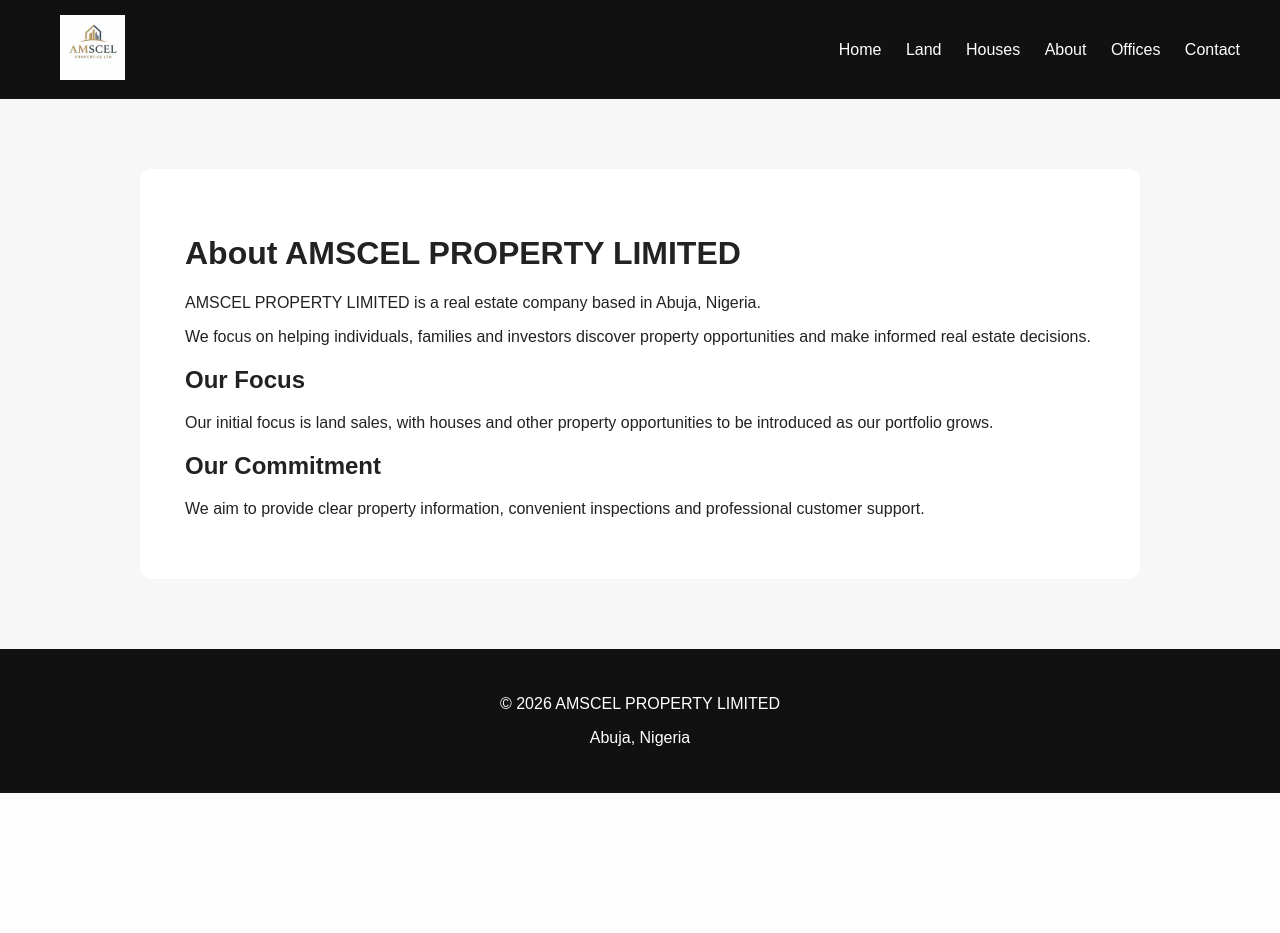
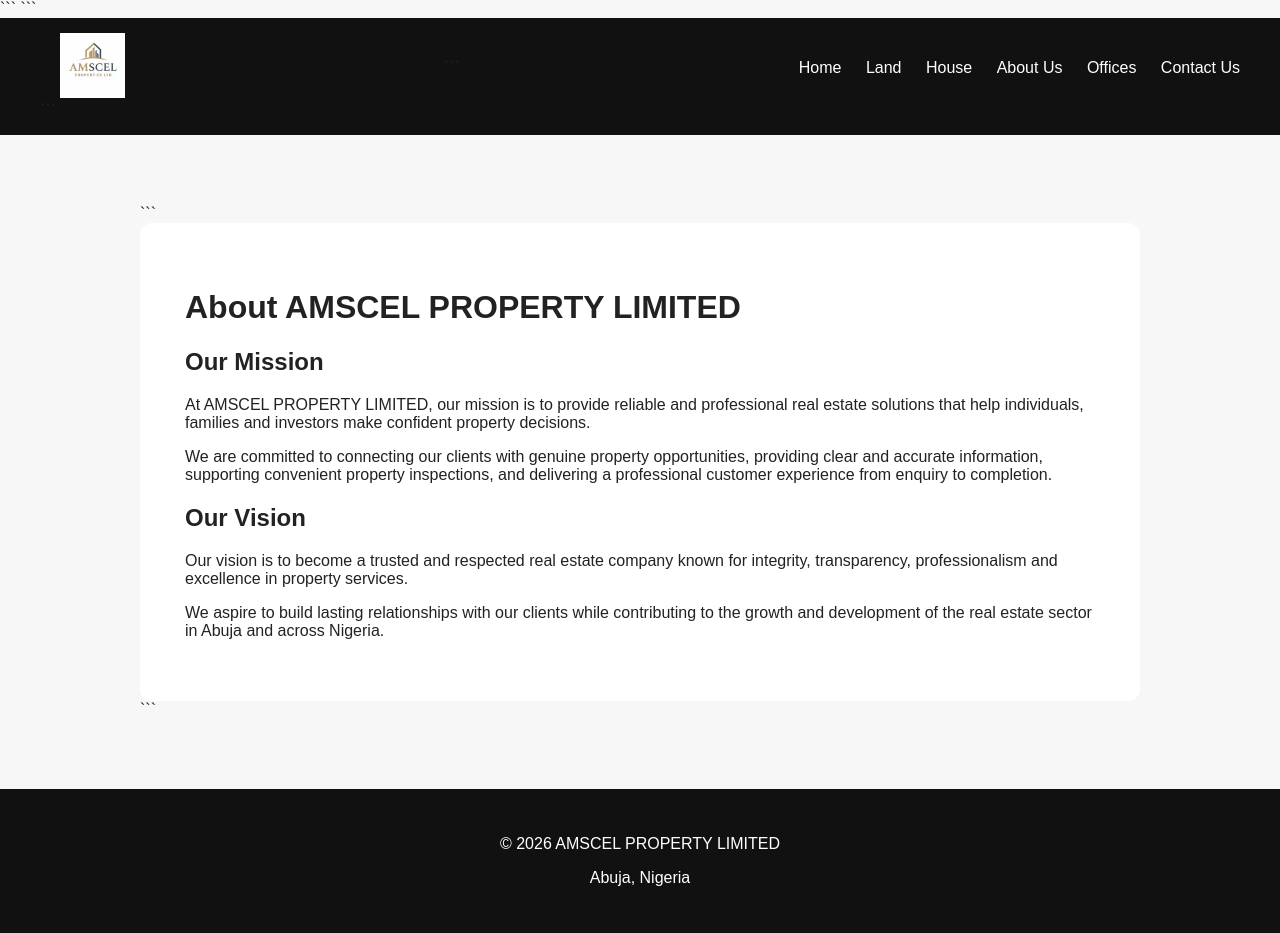
Before and after one commit to chuks234/amscel-property, a Django app: page /about/ in a window 1280 px wide. Before the commit the page ends 793 px from the top, so only its background shows below. Run offline with Django 5.2, Linux system fonts and the light colour scheme.

Commit message:
Update About Us mission and vision

````diff
--- a/templates/website/about.html
+++ b/templates/website/about.html
@@ -1,10 +1,12 @@
 <!DOCTYPE html>
+
 <html lang="en">
 <head>
     <meta charset="UTF-8">
     <meta name="viewport" content="width=device-width, initial-scale=1.0">
-    <title>About Us | AMSCEL PROPERTY LIMITED</title>
+    <title> | AMSCEL PROPERTY LIMITED</title>
 
+```
 <style>
     body {
         margin: 0;
@@ -56,6 +58,8 @@
         padding: 30px;
     }
 </style>
+```
+
 </head>
 
 <body>
@@ -68,50 +72,60 @@
                  alt="AMSCEL PROPERTY LIMITED">
         </a>
 
+```
     <div>
         <a href="/">Home</a>
         <a href="/land/">Land</a>
-            <a href="/houses/">Houses</a>
-            <a href="/about/">About</a>
+        <a href="/houses/">House</a>
+        <a href="/about/">About Us</a>
         <a href="/offices/">Offices</a>
-            <a href="/contact/">Contact</a>
+        <a href="/contact/">Contact Us</a>
     </div>
 </nav>
+```
+
 </header>
 
 <main class="page">
 
+```
 <div class="box">
 
     <h1>About AMSCEL PROPERTY LIMITED</h1>
 
+    <h2>Our Mission</h2>
+
     <p>
-            AMSCEL PROPERTY LIMITED is a real estate company
-            based in Abuja, Nigeria.
+        At AMSCEL PROPERTY LIMITED, our mission is to provide
+        reliable and professional real estate solutions that
+        help individuals, families and investors make confident
+        property decisions.
     </p>
 
     <p>
-            We focus on helping individuals, families and investors
-            discover property opportunities and make informed
-            real estate decisions.
+        We are committed to connecting our clients with genuine
+        property opportunities, providing clear and accurate
+        information, supporting convenient property inspections,
+        and delivering a professional customer experience from
+        enquiry to completion.
     </p>
 
-        <h2>Our Focus</h2>
+    <h2>Our Vision</h2>
 
     <p>
-            Our initial focus is land sales, with houses and other
-            property opportunities to be introduced as our portfolio
-            grows.
+        Our vision is to become a trusted and respected real estate
+        company known for integrity, transparency, professionalism
+        and excellence in property services.
     </p>
 
-        <h2>Our Commitment</h2>
-
     <p>
-            We aim to provide clear property information,
-            convenient inspections and professional customer support.
+        We aspire to build lasting relationships with our clients
+        while contributing to the growth and development of the
+        real estate sector in Abuja and across Nigeria.
     </p>
 
 </div>
+```
 
 </main>
 
````
Lines whose indentation alone changed are shown as unchanged.
